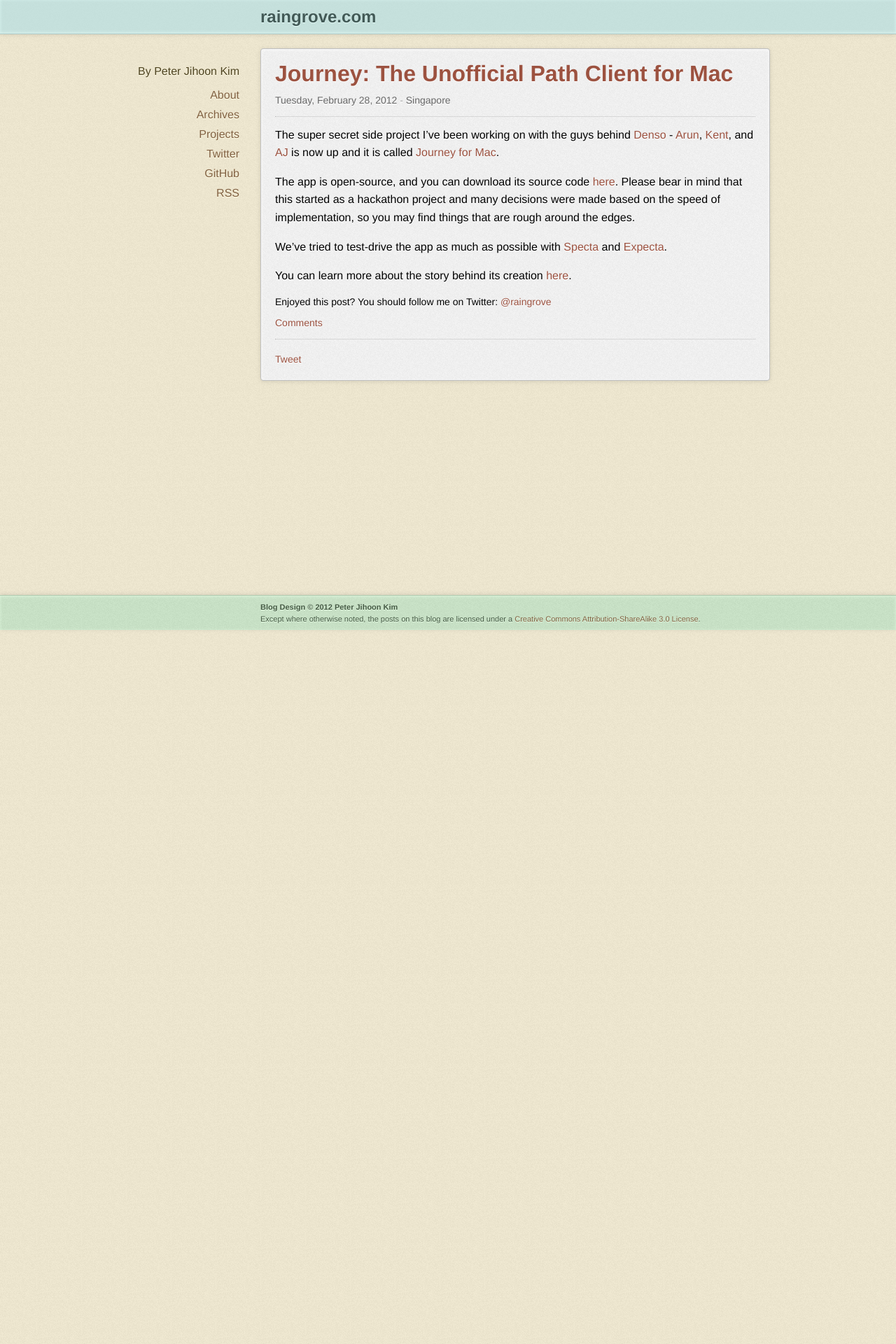
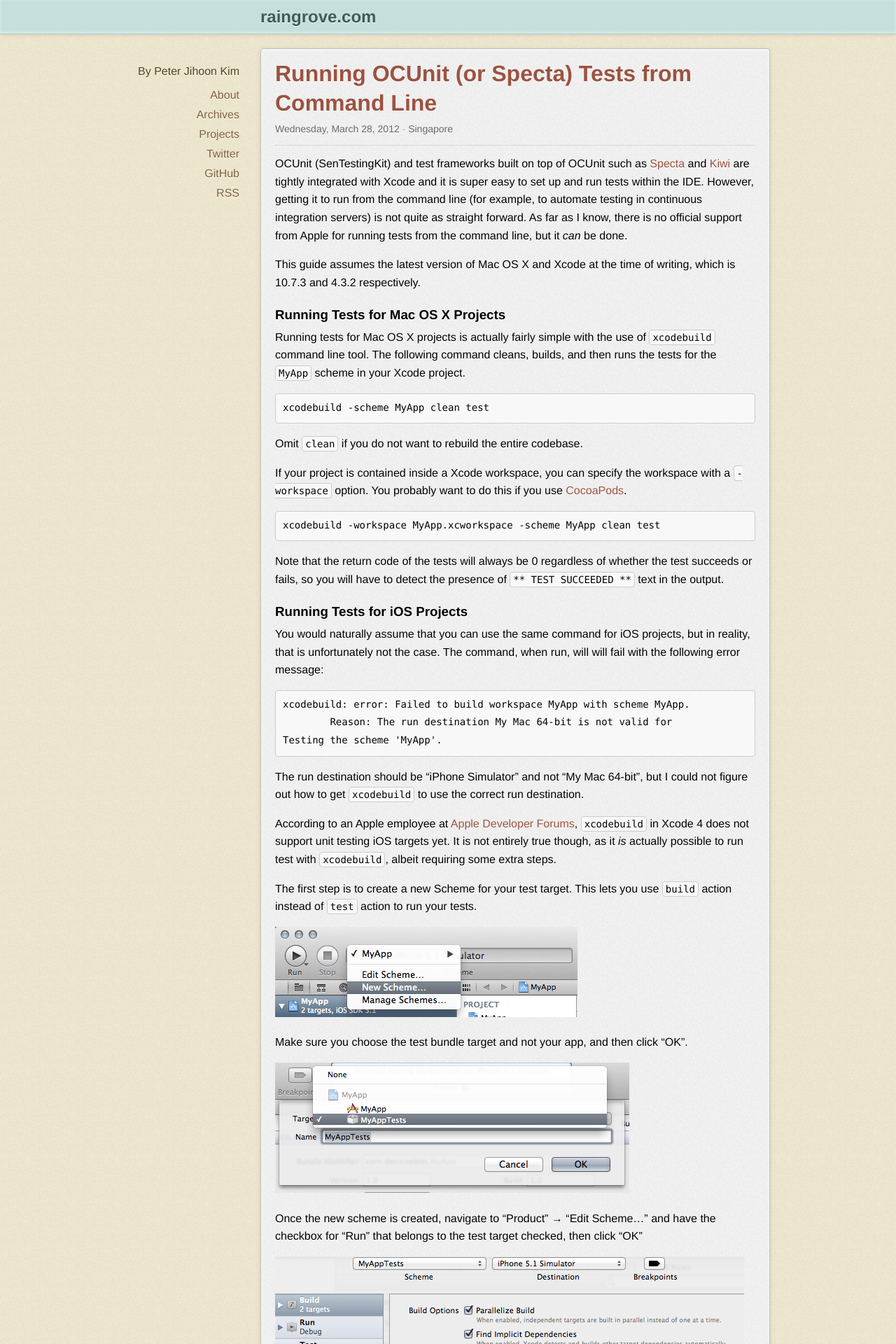
Before and after one commit to petejkim/petejkim.github.com, a Jekyll site: the page built from index.html, in a window 1280 px wide. Shown: the top 1920 px of the page at 70% size. Built offline with Jekyll 4.4.1, drawn with Linux system fonts in a browser that asks for light colours; nearby versions of some CDN libraries; Markdown is read by kramdown in place of the engine named in the settings; comment, search, counter and statistics services are not loaded; before the commit the page ends 900 px from its top, so only the background shows below that; some of the changed text lies outside the part shown.

Commit message:
New Post: Running OCUnit (and Specta) Tests from Command Line

```diff
--- /dev/null
+++ b/_posts/2012-03-28-running-ocunit-and-specta-tests-from-command-line.md
@@ -0,0 +1,170 @@
+---
+layout: post
+title: "Running OCUnit (or Specta) Tests from Command Line"
+location: Singapore
+---
+
+OCUnit (SenTestingKit) and test frameworks built on top of OCUnit such
+as [Specta](https://github.com/petejkim/specta) and
+[Kiwi](https://github.com/allending/Kiwi) are tightly integrated
+with Xcode and it is super easy to set up and run tests within the IDE.
+However, getting it to run from the command line (for example, to
+automate testing in continuous integration servers) is not quite as
+straight forward. As far as I know, there is no official support from
+Apple for running tests from the command line, but it _can_ be done.
+
+This guide assumes the latest version of Mac OS X and Xcode at the time
+of writing, which is 10.7.3 and 4.3.2 respectively.
+
+### Running Tests for Mac OS X Projects
+
+Running tests for Mac OS X projects is actually fairly simple with the
+use of `xcodebuild` command line tool. The following command cleans,
+builds, and then runs the tests for the `MyApp` scheme in your Xcode
+project.
+
+{% highlight text %}
+xcodebuild -scheme MyApp clean test
+{% endhighlight %}
+
+Omit `clean` if you do not want to rebuild the entire codebase.
+
+If your project is contained inside a Xcode workspace, you can specify
+the workspace with a `-workspace` option. You probably want to do this
+if you use [CocoaPods](https://github.com/CocoaPods/CocoaPods).
+
+{% highlight text %}
+xcodebuild -workspace MyApp.xcworkspace -scheme MyApp clean test
+{% endhighlight %}
+
+Note that the return code of the tests will always be 0 regardless of
+whether the test succeeds or fails, so you will have to detect the
+presence of `** TEST SUCCEEDED **` text in the output.
+
+### Running Tests for iOS Projects
+
+You would naturally assume that you can use the same command for iOS
+projects, but in reality, that is unfortunately not the case. The
+command, when run, will will fail with the following error message:
+
+{% highlight text %}
+xcodebuild: error: Failed to build workspace MyApp with scheme MyApp.
+        Reason: The run destination My Mac 64-bit is not valid for
+Testing the scheme 'MyApp'.
+{% endhighlight %}
+
+The run destination should be &ldquo;iPhone Simulator&rdquo; and not
+&ldquo;My Mac 64-bit&rdquo;, but I could not figure out how to get
+`xcodebuild` to use the correct run destination.
+
+According to an Apple employee at
+[Apple Developer Forums](https://devforums.apple.com/), `xcodebuild`
+in Xcode 4 does not support unit testing iOS targets yet. It is not
+entirely true though, as it _is_ actually possible to run test with
+`xcodebuild`, albeit requiring some extra steps.
+
+The first step is to create a new Scheme for your test target. This lets
+you use `build` action instead of `test` action to run your tests.
+
+![New Scheme...](/uploads/2012-03-28-new-scheme.png)
+
+Make sure you choose the test bundle target and not your app, and then
+click &ldquo;OK&rdquo;.
+
+![Test Target](/uploads/2012-03-28-new-scheme-test-target.png)
+
+Once the new scheme is created, navigate to &ldquo;Product&rdquo; &rarr;
+&ldquo;Edit Scheme...&rdquo; and have the checkbox for &ldquo;Run&rdquo;
+that belongs to the test target checked, then click &ldquo;OK&rdquo;
+
+![Run Checkbox](/uploads/2012-03-28-new-scheme-test-target-run-checkbox.png)
+
+Now, open up the target configuration screen, select the test target,
+select &ldquo;Build Phases&rdquo; tab, and make sure that the &ldquo;Run
+Script&rdquo; phase is the last item in the list. You can also uncheck
+&ldquo;Show environment variables in build log&rdquo; to reduce garbage
+that gets printed out when you run `xcodebuild`.
+
+![Build Phases - Run Script](/uploads/2012-03-28-build-phases-run-script.png)
+
+You can then attempt to run the tests via the newly created scheme,
+using the following command (add the `-workspace` option if needed):
+
+{% highlight text %}
+killall -m -KILL "iPhone Simulator"
+xcodebuild -scheme MyAppTests -sdk iphonesimulator TEST_AFTER_BUILD=YES clean build
+{% endhighlight %}
+
+You will then see that even though the build has succeeded, the test has
+failed to run with the following error message:
+
+{% highlight text %}
+/Applications/Xcode.app/Contents/Developer/Platforms/iPhoneSimulator.platform/Developer/Tools/Tools/RunPlatformUnitTests:95: warning: Skipping tests; the iPhoneSimulator platform does not currently support application-hosted tests (TEST_HOST set).
+{% endhighlight %}
+
+The error message claims that the iPhoneSimulator platform does not
+currently support applicated-hosted tests, but how can it be true
+considering how they run so perfectly under Xcode? Well, turns out,
+this is because the shell script that is getting invoked is outdated,
+and this can easily be
+[patched](http://longweekendmobile.com/2011/04/17/xcode4-running-application-tests-from-the-command-line-in-ios/).
+
+First, open the file that is causing the error in your favorite text
+editor (it requires sudo access):
+
+{% highlight text %}
+sudo vim `xcode-select -print-path`/Platforms/iPhoneSimulator.platform/Developer/Tools/RunPlatformUnitTests
+{% endhighlight %}
+
+And change line 95 from:
+
+{% highlight text %}
+Warning ${LINENO} "Skipping tests; the iPhoneSimulator platform does not currently support application-hosted tests (TEST_HOST set)."
+{% endhighlight %}
+
+to the following:
+
+{% highlight text %}
+export CFFIXED_USER_HOME="${BUILT_PRODUCTS_DIR}/UserHome/"
+mkdir -p "${CFFIXED_USER_HOME}"
+mkdir -p "${CFFIXED_USER_HOME}/Library/Caches"
+mkdir "${CFFIXED_USER_HOME}/Library/Preferences"
+mkdir "${CFFIXED_USER_HOME}/Documents"
+export OTHER_TEST_FLAGS="${OTHER_TEST_FLAGS} -RegisterForSystemEvents"
+RunTestsForApplication "${TEST_HOST}" "${TEST_BUNDLE_PATH}"
+{% endhighlight %}
+
+You might have to repeat the above step when Xcode is reinstalled or
+upgraded. Once the edit is done, save and try running the tests (again,
+add `-workspace` option if needed):
+
+{% highlight text %}
+killall -m -KILL "iPhone Simulator"
+xcodebuild -scheme MyAppTests -sdk iphonesimulator TEST_AFTER_BUILD=YES clean build
+{% endhighlight %}
+
+Voil&agrave;! The tests should have run. The output text will contain a
+lot of garbage, including something that goes along the lines of
+&ldquo;Preceding build task claims to succeed in spite of generating
+error messages. Please file a bug report.&rdquo;, but that message can
+be safely ignored.
+
+The command above also appears to generate non-zero return code when the
+test fails, but it might be more reliable to detect the presence of `**
+BUILD SUCCEEDED **` text in the output.
+
+### JUnit XML Output
+
+If you use [Jenkins CI](http://jenkins-ci.org/), you may wanna check out
+[OCUnit2JUnit](https://github.com/ciryon/OCUnit2JUnit), which converts
+the output format of OCUnit to the XML format used by JUnit.
+
+### Good Luck!
+
+Although it takes many steps to get specs running, once set up, it works
+pretty well. It would be really cool if Apple gets around to fixing
+`xcodebuild` command line tool to run tests for iOS projects out of the
+box, but the bug has been around for quite some time, so don&rsquo;t get
+your hopes up. Filing a bug report in Apple&rsquo;s
+[Radar](https://bugreport.apple.com/) will really help though. Good
+luck!
--- a/css/screen.css
+++ b/css/screen.css
@@ -261,9 +261,6 @@
   color: #ca7b66;
   border-bottom: 1px solid #ca7b66;
 }
-a .highlight code {
-  font-size: 14px;
-}
 .container {
   margin: 0 auto;
   padding: 0 10px;
@@ -403,16 +400,35 @@
   list-style: square;
   padding: 0 0 0 35px;
 }
+article code,
 article .highlight {
+  background: #f8f8f8;
   border: 1px solid #ccc;
+  -webkit-border-radius: 4px;
+  -moz-border-radius: 4px;
+  border-radius: 4px;
+}
+article img {
+  max-width: 100%;
+}
+article code {
+  font-size: 14px;
+  padding: 2px 4px;
+}
+article .highlight {
   padding: 8px 10px;
   margin: 0 0 1em 0;
 }
+article .highlight code {
+  background: none;
+  border: none;
+  padding: 0;
+  -webkit-border-radius: none;
+  -moz-border-radius: none;
+  border-radius: none;
+}
 article .highlight pre {
   margin: 0;
-}
-article .highlight code {
-  font-size: 14px;
 }
 article blockquote {
   margin: 0 0 0 15px;
@@ -514,7 +530,7 @@
   article .article_body {
     font-size: 15px;
   }
-  article .highlight code {
+  article code {
     font-size: 12px;
   }
   article footer {
```
Also changed, not shown: less/screen.less (+23 -10 lines), uploads/2012-03-28-build-phases-run-script.png (added), uploads/2012-03-28-new-scheme-test-target-run-checkbox.png (added), uploads/2012-03-28-new-scheme-test-target.png (added), uploads/2012-03-28-new-scheme.png (added).
